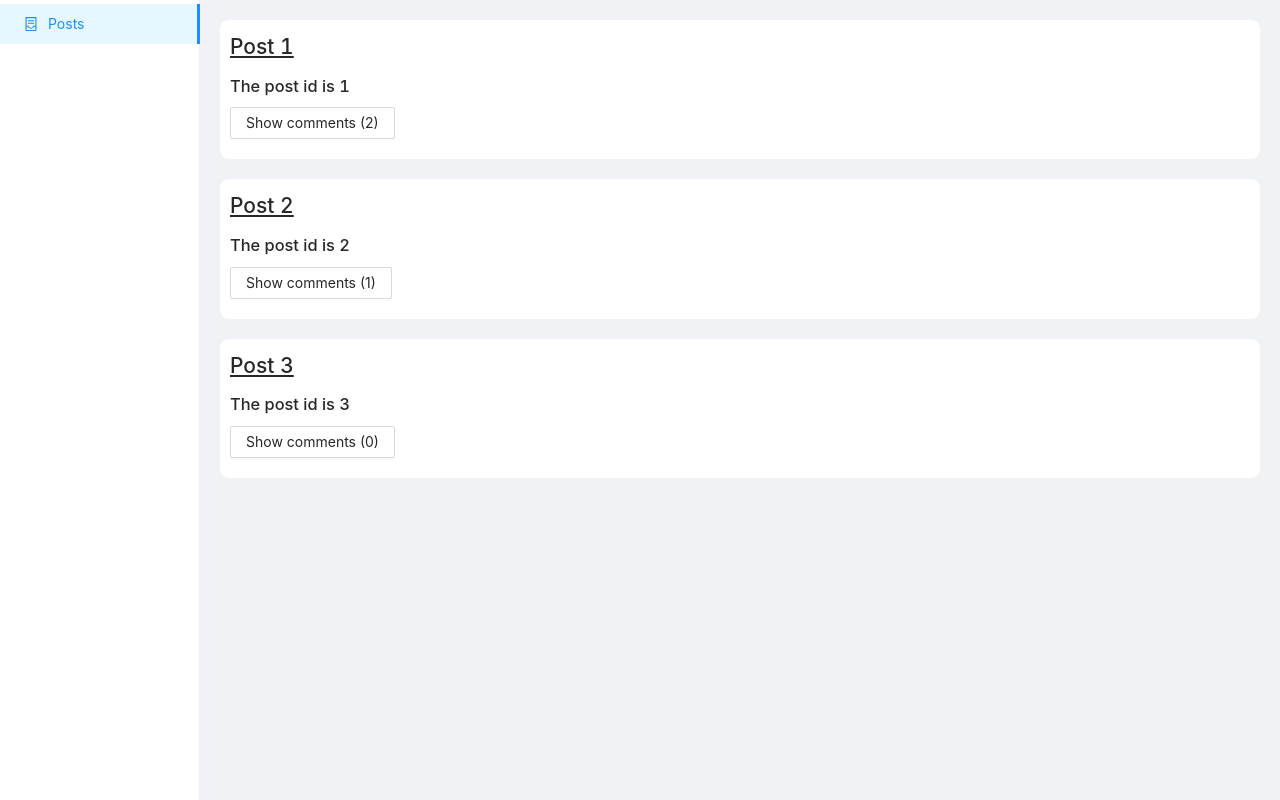
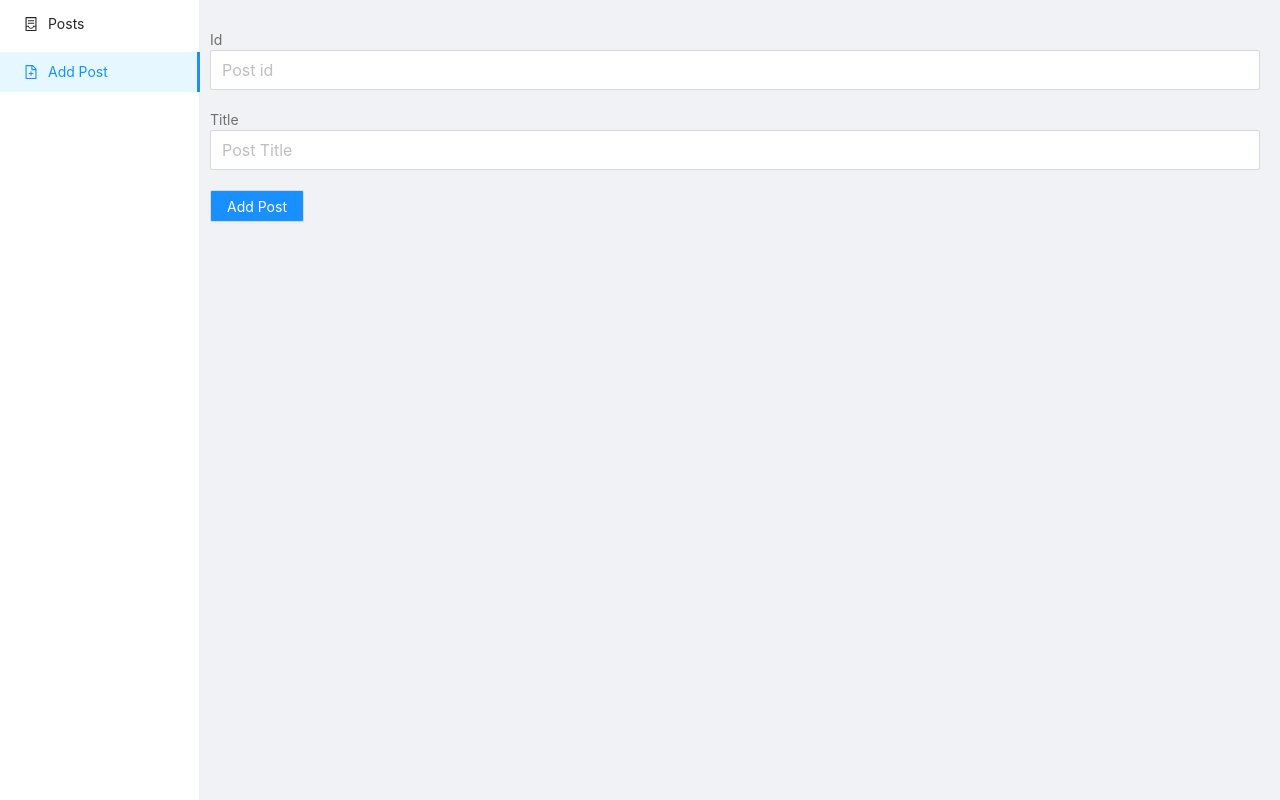
Before and after one commit to ThinleyN/Posts-Comments, a React (Create React App) app: page /add-post in a window 1280 px wide. Before the commit this address led to /posts. Built offline with nearby package versions, Linux system fonts and the light colour scheme.

Commit message:
add post page added

```diff
--- a/src/App.tsx
+++ b/src/App.tsx
@@ -9,6 +9,7 @@ import { createUseStyles } from "react-jss";
 import { Posts } from './components/pages/Posts';
 import { DataProvider } from './dataContext';
 import { PostPage } from './components/pages/Post';
+import { AddPost } from './components/pages/AddPost';
 
 
 const App = () => {
@@ -41,6 +42,11 @@ const App = () => {
               element={<PostPage />}
             >
             </Route>
+            <Route
+              path="/add-post"
+              element={<AddPost />}
+            >
+            </Route>
             <Route path='*' element={<Navigate to='/posts' replace />} />
           </Routes>
         </Layout>
--- /dev/null
+++ b/src/components/pages/AddPost/index.tsx
@@ -0,0 +1,124 @@
+import React, { useContext, useEffect, useState } from "react";
+import { createUseStyles } from "react-jss";
+import { DataContext } from "../../../dataContext";
+import { TextField } from "../../atoms/Input";
+import { Button } from "../../atoms/Button";
+import { Alert } from "../../atoms/Alert";
+import { useNavigate } from "react-router-dom";
+
+export interface Props {
+
+}
+
+let useStyles:any = createUseStyles((theme: any) => {
+    return {
+      container: {
+        borderRadius: 9,
+        background: theme.bgGrey,
+        marginBottom: 20,
+        "&:last-child": {
+          marginBottom: 0
+        },
+        padding: '10px 20px 20px 10px',
+        width: '100%'
+      },
+      textfield:{
+        marginTop: 20,
+        marginBottom: 20
+      }
+
+    };
+});
+
+const AddPost: React.FC<Props> = ({}) => {
+    const classes = useStyles();
+    const data = useContext(DataContext);
+    const navigate = useNavigate();
+    const [formValue, setFormValue] = useState({
+      id: 0 as Number,
+      title: '' as String
+    } as any);
+    const [formError, setFormError] = useState({
+      id: '' as String,
+      title: '' as String
+    } as any);
+
+    const handleChange = (e:any) => {
+      setFormValue({...formValue, [e.target.name]: e.target.value });
+      if(e.target.value){
+        setFormError({...formError, [e.target.name]: "" });
+      }
+    }
+
+    const handleSubmit = (e:React.SyntheticEvent) => {
+      e.preventDefault();
+      let idExists = false;
+
+      data.data.posts.map((item:any) => {
+        if(item.id == formValue.id){
+          idExists = true;
+        }
+      })
+
+      if(idExists){
+        Alert("Id already exists", "error");
+        return;
+      }
+
+      const notValid = validate();
+      if(notValid){
+        return;
+      }
+
+      const value = {
+        id: Number(formValue.id),
+        title: formValue.title
+      }
+
+      const jsonData = data.data;
+      jsonData.posts.push(value);
+      data.setData({...jsonData});
+      navigate('/posts')
+    }
+
+    const validate = () => {
+      let error:any = {};
+      Object.entries(formValue).map(item => {
+        console.log(item,"item")
+        if(item[1] === "" || !item[1]){
+          error[item[0]] = '*Required';
+        }
+      });
+      setFormError({...error});
+      return Object.keys(error).length;
+    }
+
+    return (
+        <div className={classes.container}>
+          <form onSubmit={handleSubmit}>
+            <TextField label="Id"
+              placeholder="Post id"
+              name="id"
+              type="number"
+              onChange={handleChange}
+              wrapperClass={classes.textfield}
+              errorFlag={!!(formError.id)}
+              error={formError.id}
+              />
+              <TextField label="Title"
+              placeholder="Post Title"
+              name="title"
+              onChange={handleChange}
+              errorFlag={!!(formError.title)}
+              error={formError.title}
+              wrapperClass={classes.textfield}
+              />
+
+            <Button onClick={handleSubmit} htmlType="submit">Add Post</Button>
+
+          </form>
+        </div>
+    );
+};
+
+export { AddPost };
--- a/src/components/pages/Post/index.tsx
+++ b/src/components/pages/Post/index.tsx
@@ -49,7 +49,7 @@ const PostPage: React.FC<Props> = ({}) => {
       if(id){
         getPost(Number(id));
       }
-    },[id,data.data]);
+    },[id,data]);
 
 
     const getPost= (id:Number) => {
--- a/src/components/pages/Sidebar/index.tsx
+++ b/src/components/pages/Sidebar/index.tsx
@@ -1,6 +1,5 @@
-import { ContainerOutlined } from "@ant-design/icons";
+import { ContainerOutlined, FileAddOutlined } from "@ant-design/icons";
 import { Layout, Menu } from "antd";
-import React from "react";
 import { createUseStyles } from "react-jss";
 import { useLocation } from "react-router";
 import { Link } from "react-router-dom";
@@ -46,6 +45,9 @@ const Sidebar = () => {
                 <Menu.Item icon={<ContainerOutlined />} key="posts">
                     <Link to={"/posts"}>Posts</Link>
                 </Menu.Item>
+                <Menu.Item icon={<FileAddOutlined />} key="add-post">
+                    <Link to={"/add-post"}>Add Post</Link>
+                </Menu.Item>
             </Menu>
         </Layout.Sider>
     );
```
